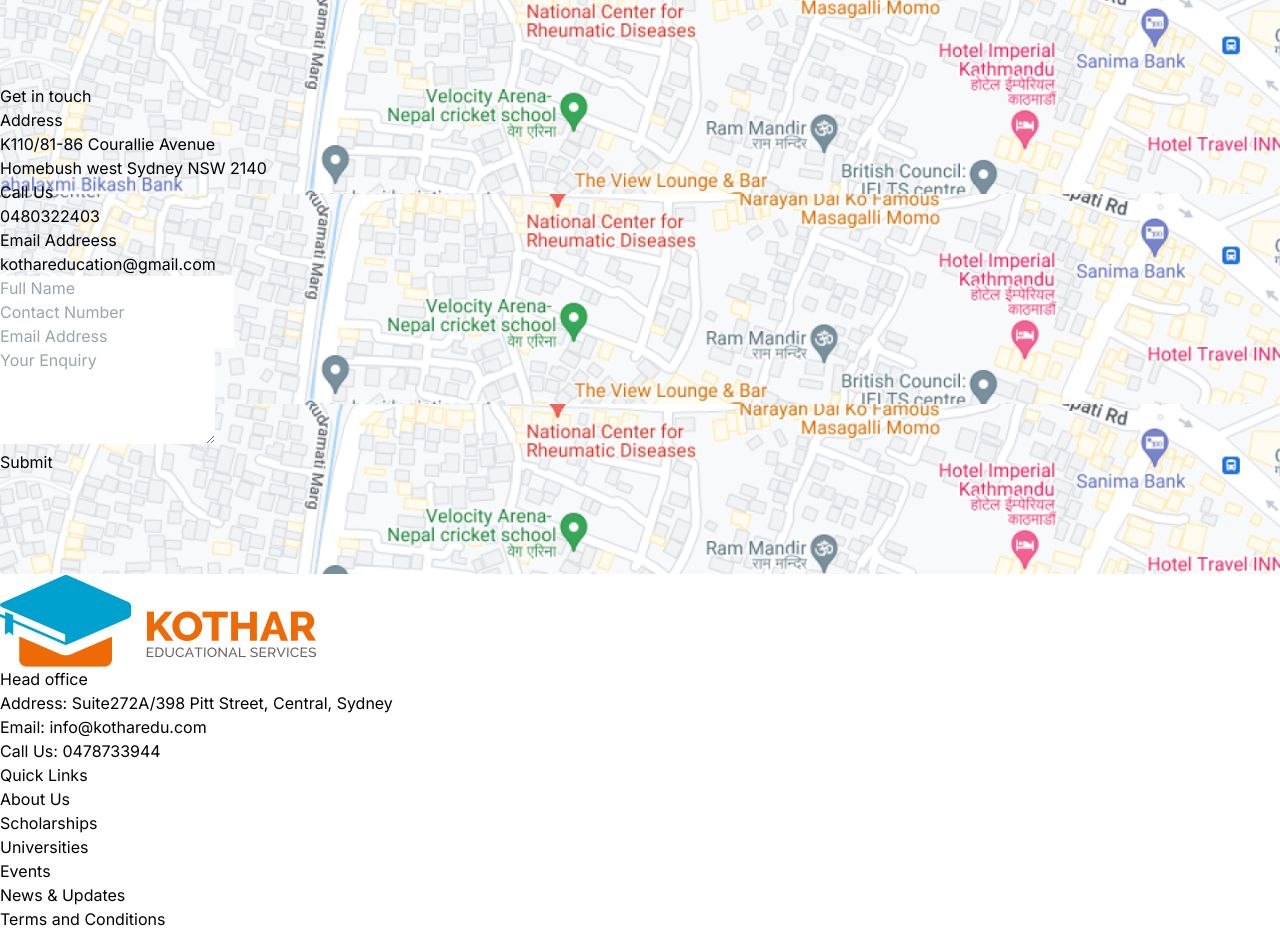
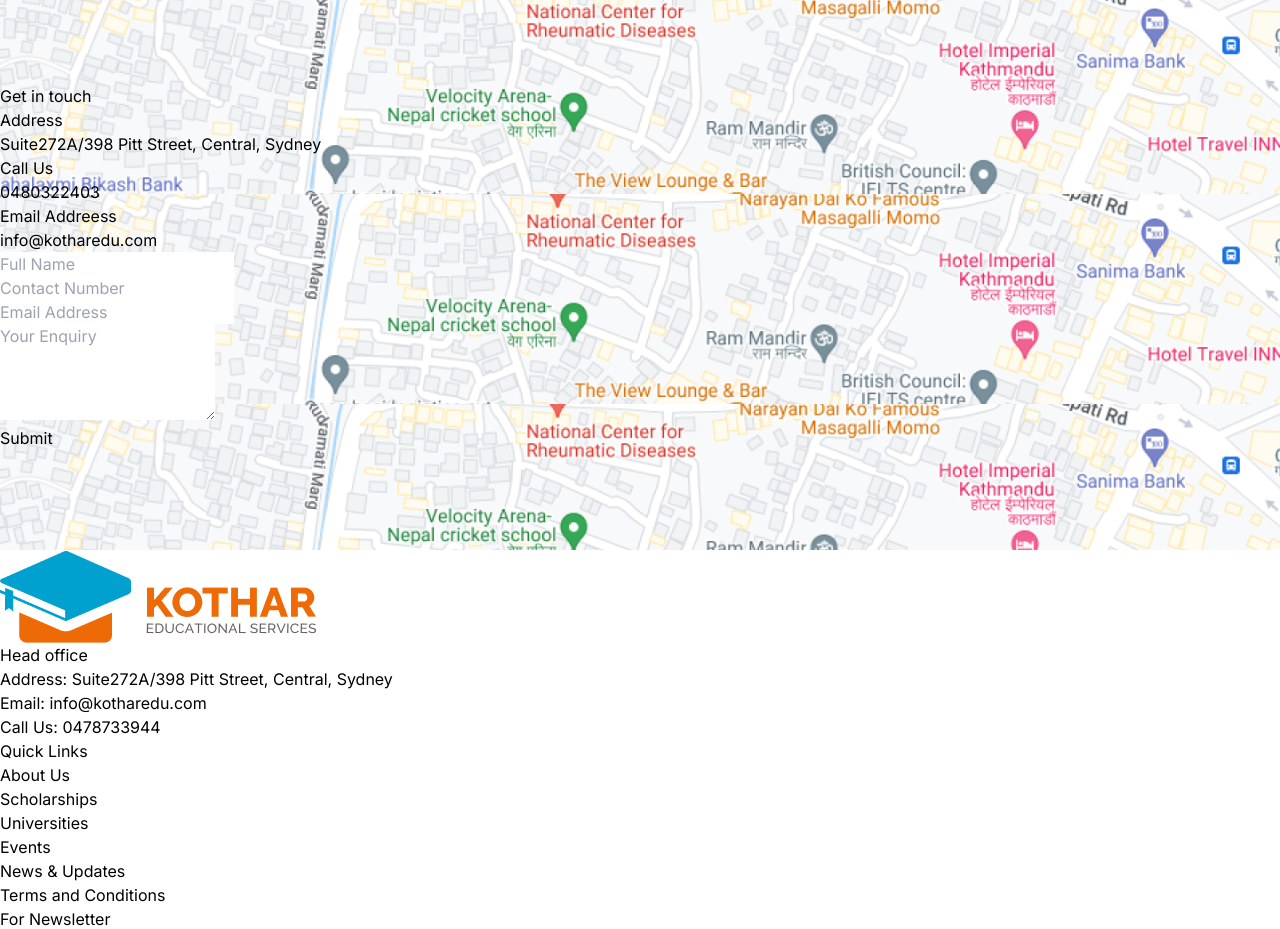
Before and after one commit to rbdiwash/kotharEdu, a React (Create React App) app: page / in a window 1280 px wide. Shown: the part 2400-3329 px from the top of the page. Built offline with nearby package versions, Linux system fonts and the light colour scheme; no server answers; what @material-tailwind/react would draw is missing.

Commit message:
address changed

```diff
--- a/src/Components/ContactForm.js
+++ b/src/Components/ContactForm.js
@@ -42,8 +42,9 @@
               <p className="text-2xl font-semibold  text-white text-left">
                 Address
               </p>
-              <p className="text-[#dfdfdf] mt-3">K110/81-86 Courallie Avenue</p>
-              <p className="text-[#dfdfdf]">Homebush west Sydney NSW 2140</p>
+              <p className="text-[#dfdfdf] mt-3">
+                Suite272A/398 Pitt Street, Central, Sydney
+              </p>
             </div>
             <div className="div">
               <p className="text-2xl font-semibold  text-white text-left">
@@ -55,7 +56,7 @@
               <p className="text-2xl font-semibold  text-white text-left py-0">
                 Email Addreess
               </p>
-              <p className="text-[#dfdfdf] mt-3">kothareducation@gmail.com</p>
+              <p className="text-[#dfdfdf] mt-3">info@kotharedu.com</p>
             </div>
           </div>
           <div className="md:col-span-1 col-span-2 flex flex-col text-left text-white justify-between">
--- a/src/Components/Navbar.js
+++ b/src/Components/Navbar.js
@@ -54,7 +54,7 @@
             <a href="https://www.facebook.com/kothareducation">
               <FaFacebook className="text-xl text-white" />
             </a>
-            <a href="mailto:kothareducation@gmail.com">
+            <a href="mailto:info@kotharedu.com">
               <FiMail className="text-xl text-white" />
             </a>
             <FaInstagram className="text-xl text-white" />
```
Also changed, not shown: 1 other file (tests, documents, lock files or other folders).
